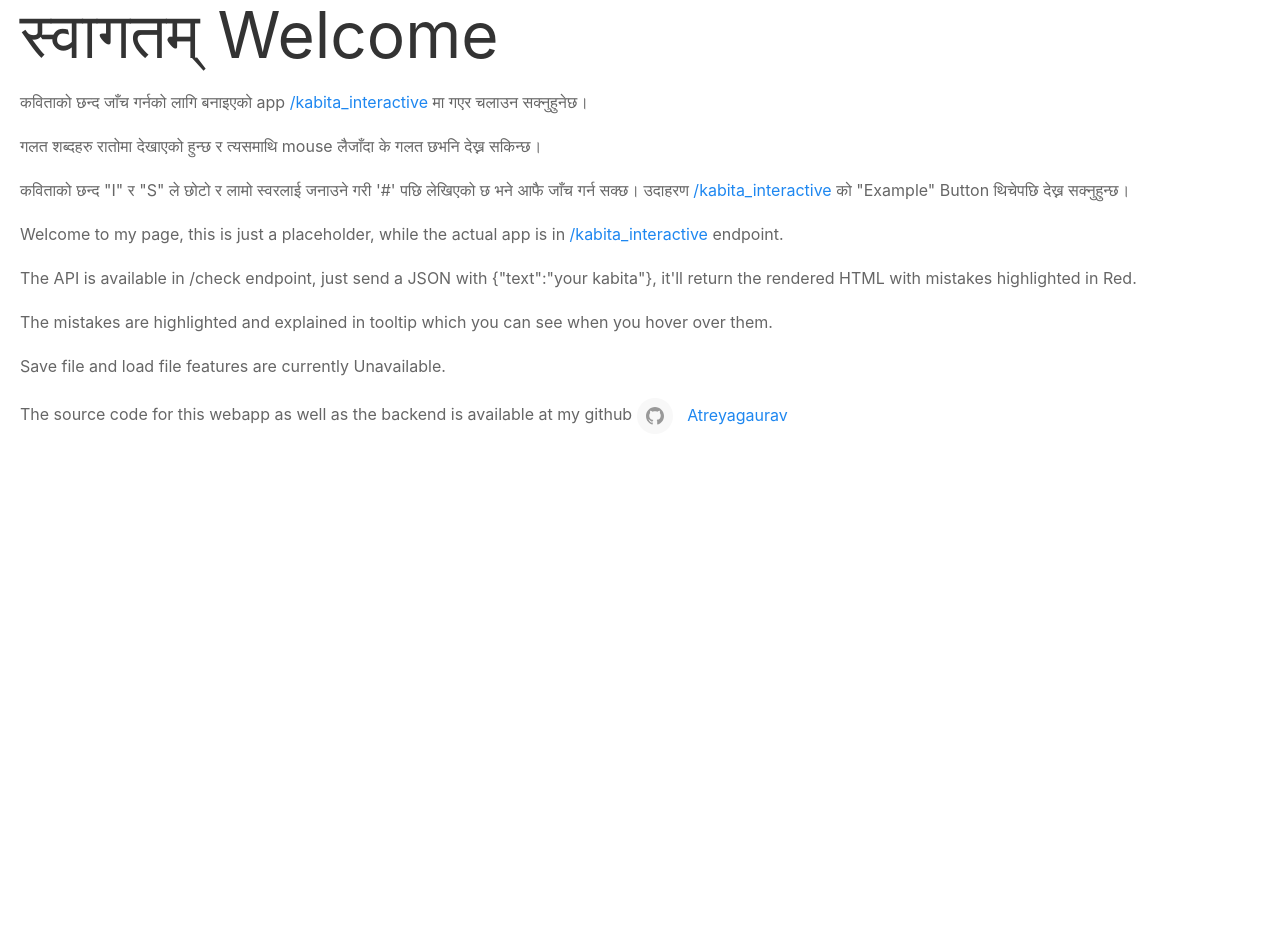
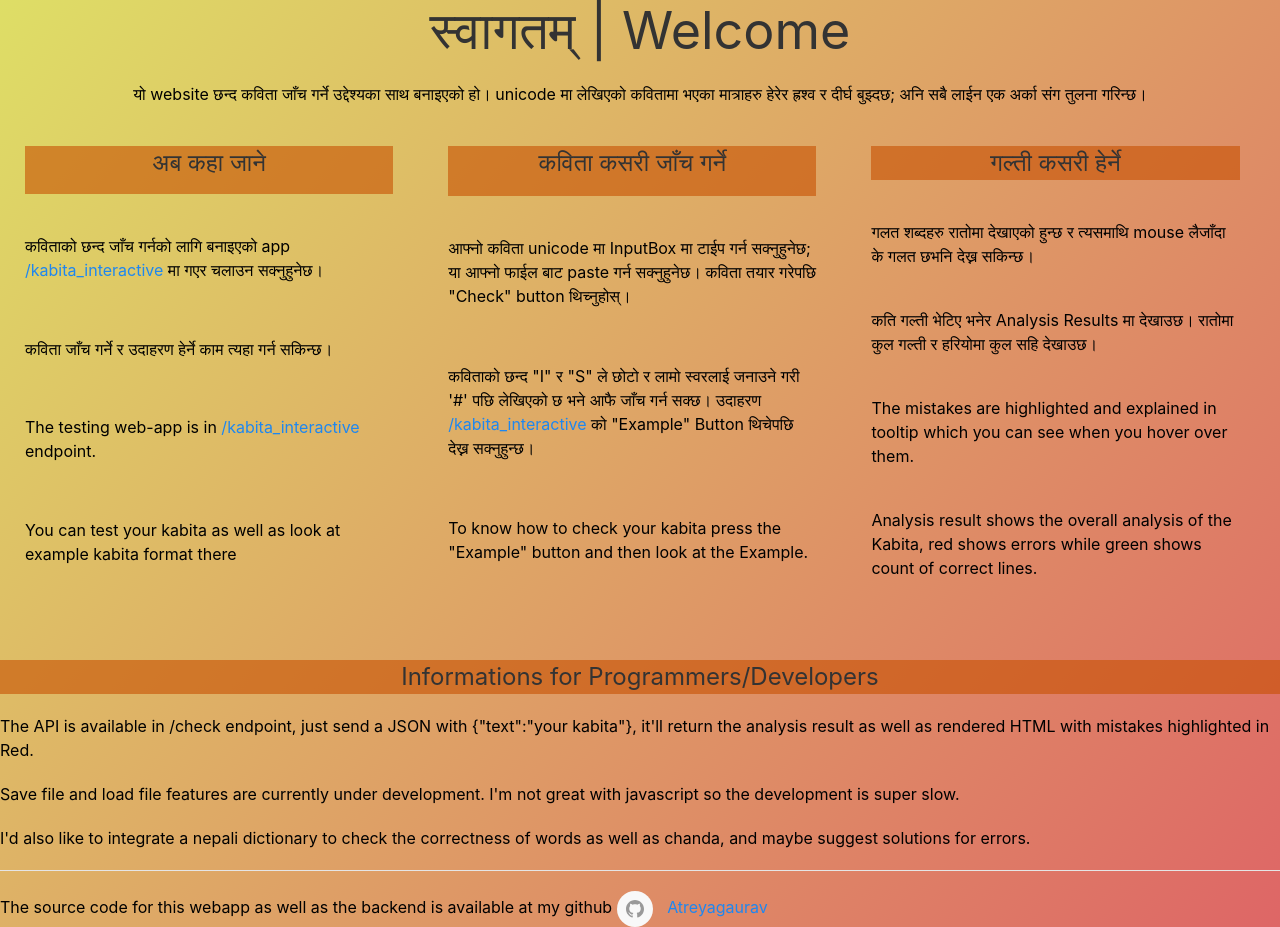
Before and after one commit to Atreyagaurav/kabita-check, a Flask app: page / in a window 1280 px wide. Before the commit the page ends 425 px from the top, so only its background shows below. Run offline with Flask 2, Linux system fonts and the light colour scheme; some libraries are stand-ins or nearby versions.

Commit message:
Add css for gradient background in mainpage
* gradient background on main page
* tiling of the instructions

```diff
--- a/app/static/interactive.js
+++ b/app/static/interactive.js
@@ -20,5 +20,6 @@ function check_kabita() {
 	document.getElementById('chanda-name').innerHTML = data["chanda_name"];
 	document.getElementById('chanda-rule').innerHTML = data["chanda_rule"];
 	document.getElementById('kabita-response').innerHTML = data["html"];
+	document.getElementById('analysis-response').scrollIntoView();
     })
 }
--- a/app/templates/main.html
+++ b/app/templates/main.html
@@ -12,26 +12,54 @@
 
 	<!-- UIkit CSS -->
 	<link rel="stylesheet" href="https://cdn.jsdelivr.net/npm/uikit@3.5.8/dist/css/uikit.min.css" />
+	<style>
+	 h3 {
+	     background-color:  rgba(200,80,0,0.6);
+	     text-align: center;
+	 }
+	 body {
+	     background-image: linear-gradient(130deg, rgba(200,200,0,0.6),rgba(200,0,0,0.6));
+	     color: black;
+	 }
+	</style>
 
 	<!-- UIkit JS -->
 	<script src="https://cdn.jsdelivr.net/npm/uikit@3.5.8/dist/js/uikit.min.js"></script>
 	<script src="https://cdn.jsdelivr.net/npm/uikit@3.5.8/dist/js/uikit-icons.min.js"></script>
     </head>
-    <body class="uk-margin-left">
-	<h2 class="uk-heading-medium">स्वागतम् Welcome</h2>
+    <body class="grad">
+	<h2 class="uk-heading-small" style="text-align: center;">स्वागतम् | Welcome</h2>
+	<div style="text-align: center;">यो website छन्द कविता जाँच गर्ने उद्देश्यका साथ बनाइएको हो। unicode मा लेखिएको कवितामा भएका मात्राहरु हेरेर ह्रश्व र दीर्घ बुझ्दछ; अनि सबै लाईन एक अर्का संग तुलना गरिन्छ।</div>
 
+	<div class="uk-child-width-1-3@l uk-grid-small uk-grid-match uk-margin-small-left" uk-grid>
+	    <div class="uk-card uk-card-mute uk-card-body">
+		    <h3 class="uk-card-title">अब कहा जाने</h3>
+		    <p>कविताको छन्द जाँच गर्नको लागि बनाइएको app <a href="/kabita_interactive">/kabita_interactive</a> मा गएर चलाउन सक्नुहुनेछ।</p>
+		    <p>कविता जाँच गर्ने र उदाहरण हेर्ने काम त्यहा गर्न सकिन्छ।</p>
+		    <p>The testing web-app is in <a href="/kabita_interactive">/kabita_interactive</a> endpoint.</p>
+		    <p>You can test your kabita as well as look at example kabita format there</p>
+		</div>
+		<div class="uk-card uk-card-mute uk-card-body">
+		    <h3 class="uk-card-title">कविता कसरी जाँच गर्ने</h3>
+		    <p>आफ्नो कविता unicode मा InputBox मा टाईप गर्न सक्नुहुनेछ; या आफ्नो फाईल बाट paste गर्न सक्नुहुनेछ। कविता तयार गरेपछि "Check" button थिच्नुहोस्।
+		    <p>कविताको छन्द "I" र "S" ले छोटो र लामो स्वरलाई जनाउने गरी '#' पछि लेखिएको छ भने आफै जाँच गर्न सक्छ। उदाहरण <a href="/kabita_interactive">/kabita_interactive</a> को "Example" Button थिचेपछि देख्न सक्नुहुन्छ।</p>
+		    <p>To know how to check your kabita press the "Example" button and then look at the Example.
+		</div>
+		<div class="uk-card uk-card-mute uk-card-body">
+		    <h3 class="uk-card-title">गल्ती कसरी हेर्ने</h3>
+		    <p>गलत शब्दहरु रातोमा देखाएको हुन्छ र त्यसमाथि mouse लैजाँदा के गलत छभनि देख्न सकिन्छ।</p>
+		    <p>कति गल्ती भेटिए भनेर Analysis Results मा देखाउछ। रातोमा कुल गल्ती र हरियोमा कुल सहि देखाउछ।</p>
+		    <p>The mistakes are highlighted and explained in tooltip which you can see when you hover over them.</p>
+		    <p>Analysis result shows the overall analysis of the Kabita, red shows errors while green shows count of correct lines.</p>
+		</div>
+	</div>
+	<h3>Informations for Programmers/Developers</h3>
 	<ul class="uk-list uk-list-large">
-	    <li>कविताको छन्द जाँच गर्नको लागि बनाइएको app <a href="/kabita_interactive">/kabita_interactive</a> मा गएर चलाउन सक्नुहुनेछ।</li>
-	    <li>गलत शब्दहरु रातोमा देखाएको हुन्छ र त्यसमाथि mouse लैजाँदा के गलत छभनि देख्न सकिन्छ।</li>
-	    <li>कविताको छन्द "I" र "S" ले छोटो र लामो स्वरलाई जनाउने गरी '#' पछि लेखिएको छ भने आफै जाँच गर्न सक्छ। उदाहरण <a href="/kabita_interactive">/kabita_interactive</a> को "Example" Button थिचेपछि देख्न सक्नुहुन्छ।</li>
+	    <li>The API is available in /check endpoint, just send a JSON with {"text":"your kabita"}, it'll return the analysis result as well as rendered HTML with mistakes highlighted in Red.</li>
+	    <li>Save file and load file features are currently under development. I'm not great with javascript so the development is super slow.</li>
+	    <li>I'd also like to integrate a nepali dictionary to check the correctness of words as well as chanda, and maybe suggest solutions for errors.</li>
 	</ul>
-
-	<ul class="uk-list uk-list-large">
-	    <li>Welcome to my page, this is just a placeholder, while the actual app is in <a href="/kabita_interactive">/kabita_interactive</a> endpoint.</li>
-	    <li>The API is available in /check endpoint, just send a JSON with {"text":"your kabita"}, it'll return the rendered HTML with mistakes highlighted in Red.</li>
-	    <li>The mistakes are highlighted and explained in tooltip which you can see when you hover over them.</li>
-	    <li>Save file and load file features are currently Unavailable.</li>
-	</ul>
+	<hr>
 	The source code for this webapp as well as the backend is available at my github <a href="https://github.com/Atreyagaurav/kabita-check/"><span class="uk-icon-button uk-margin-small-right" uk-icon="github"></span> Atreyagaurav</a>
 
     </body>
```
Also changed, not shown: app/templates/interactive.html (+5 -5 lines).
